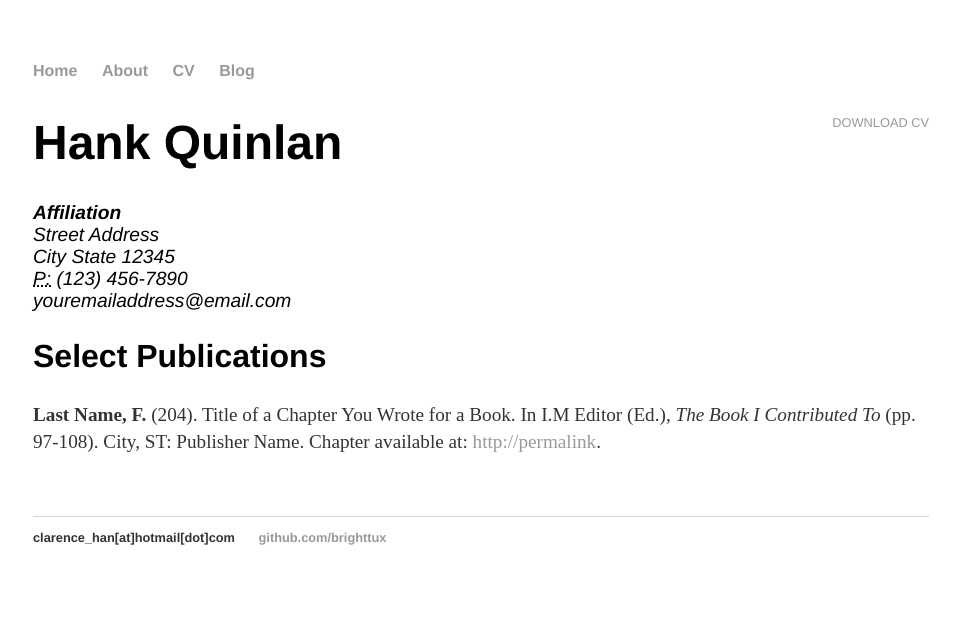
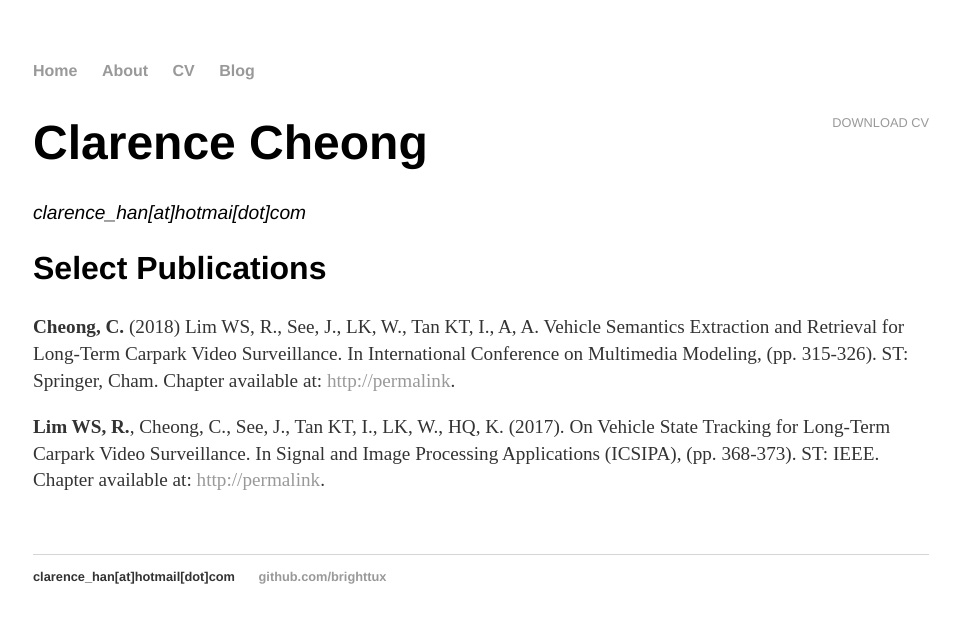
Before and after one commit to BrightTux/brighttux_old.github.io, a Jekyll site: the page built from cv/index.html, in a window 1280 px wide. Shown: the top 623 px of the page, without its empty margins (159-1119 px from the left). Built offline with Jekyll 4.4.1, drawn with Linux system fonts in a browser that asks for light colours.

Commit message:
updated cv page, things to do: add pdf for cv

```diff
--- a/about/index.html
+++ b/about/index.html
@@ -5,7 +5,7 @@ title: About Clarence Cheong
 
 		<div class="about">
 			<h1>About</h1>
-			<p>Hi there! I'm Clarence, currently doing my masters as a research scholar in the computer vision field. Prior to this, I was working in the banking industry as an application service developer while supporting the applications. However, my interest lies in computer vision, automation, and creating tools. Currently I'm residing in Cyberjaya, Selangor, Malaysia. Here are some of the recent awards I received:</p>
+			<p>Hi there! I'm Clarence, currently doing my masters as a research scholar in the computer vision field. Prior to this, I was working in the banking industry as an application service developer while supporting the applications for 4 years with Hewlett Packard Enterprise. However, my interest lies in computer vision, automation, and creating tools. Currently I'm residing in Cyberjaya, Selangor, Malaysia. Here are some of the recent awards I received:</p>
 
 			<ul class='awards'>
 				<li>1) ITEX 2018 - Silver Medalist (ICT & Multimedia - University & Research Institute Category)</li>
--- a/cv/index.html
+++ b/cv/index.html
@@ -1,22 +1,23 @@
 ---
 layout: default
-title: CV of Your Name
+title: CV of Clarence
 ---
 
 	<div class="cv">
 		<a href="#" class="download" title="Download CV as PDF">Download CV</a>
-					<h1>Hank Quinlan</h1>
+					<h1>Clarence Cheong</h1>
 					<address>
-					<strong>Affiliation</strong><br>
+					<!--<strong>Affiliation</strong><br>
 					Street Address<br>
 					City State 12345<br>
-					<abbr title="phone">P:</abbr> (123) 456-7890<br>
-					<span class="obfuscate">youremailaddress@email.com</span>
+					<abbr title="phone">P:</abbr> (123) 456-7890<br><-->
+					<span class="obfuscate">clarence_han[at]hotmai[dot]com</span>
 					</address>
 
 					<h2>Select Publications</h2>
 
-					<p><strong>Last Name, F.</strong> (204). Title of a Chapter You Wrote for a Book. In I.M Editor (Ed.), <em>The Book I Contributed To</em> (pp. 97-108). City, ST: Publisher Name. Chapter available at: <a href="#">http://permalink</a>.
+					<p><strong>Cheong, C.</strong> (2018) Lim WS, R., See, J., LK, W., Tan KT, I., A, A. Vehicle Semantics Extraction and Retrieval for Long-Term Carpark Video Surveillance. In International Conference on Multimedia Modeling, (pp. 315-326). ST: Springer, Cham. Chapter available at: <a href="https://github.com/BrightTux/Vehicle-Semantics-Extraction-and-Retrieval-for-Long-term-Carpark-Video-Surveillance/raw/master/Vehicle_Semantics_Extraction_and_Retrieval_for_Long_term_Carpark_Video_Surveillance.pdf">http://permalink</a>.
 
+					<p><strong>Lim WS, R.</strong>, Cheong, C., See, J., Tan KT, I., LK, W., HQ, K. (2017). On Vehicle State Tracking for Long-Term Carpark Video Surveillance. In Signal and Image Processing Applications (ICSIPA), (pp. 368-373). ST: IEEE. Chapter available at: <a href="http://pesona.mmu.edu.my/~johnsee/research/papers/files/vehicle_icsipa17.pdf">http://permalink</a>.
 
 	</div>
```
